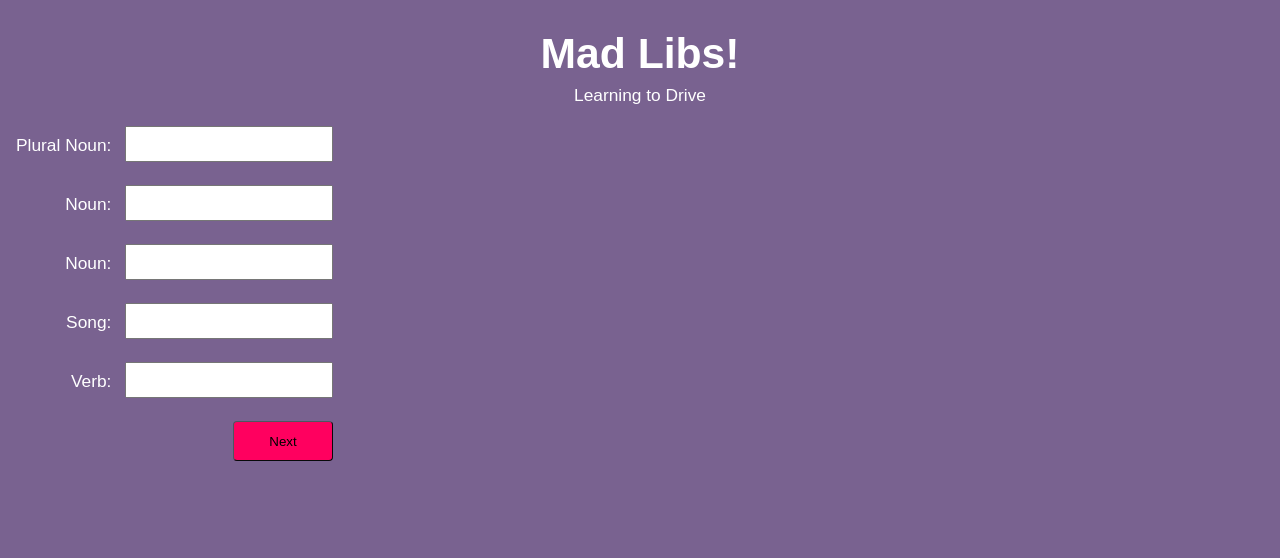
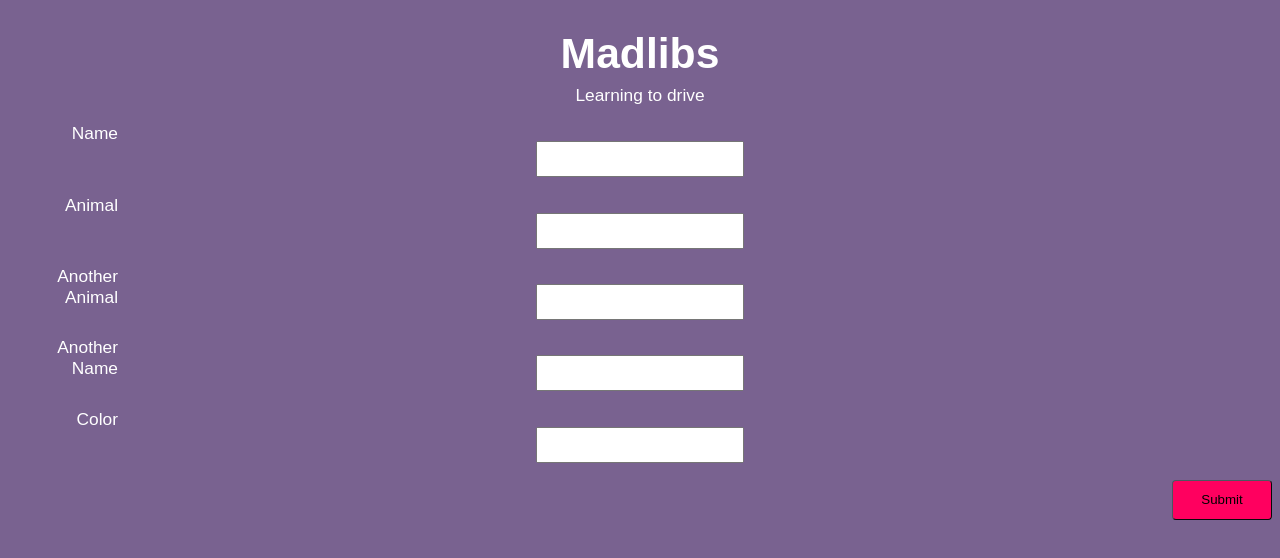
Before and after one commit to cdougherty89/whatever, a plain HTML site: page index.html in a window 1280 px wide. Drawn offline with Linux system fonts and the light colour scheme.

Commit message:
Update index.html

```diff
--- a/index.html
+++ b/index.html
@@ -1,47 +1,37 @@
 <!DOCTYPE html>
 <html>
-  <head>
-    <link rel="stylesheet" , type="text/css" href="src/styles.css" />
-    <title>Mad Libs!</title>
-  </head>
 
-  <body>
-    <h1>Mad Libs!</h1>
+<head>
+	<link rel="stylesheet" type="text/css" href="src/styles.css">
+	<title>Madlib</title>
+	<meta charset="UTF-8" />
+</head>
 
-    <p>Learning to Drive</p>
+<body>
 
-    <form class="ohello">
-      <table>
-        <tr>
-          <td><label for="pluralN"> Plural Noun: &nbsp </label></td>
-          <td style="text-align:left"><input type="text" id="pluralN" /></td>
-        </tr>
+	<h1> Madlibs </h1>
+	<p> Learning to drive </p>
+<form>
 
-        <tr>
-          <td><label for="noun1"> Noun: &nbsp </label></td>
-          <td style="text-align:left"><input type="text" id="noun1" /></td>
-        </tr>
+		<label for = "nameLabel"> Name </label>
+		<input type = "text" id = name>
+		<p></p>
+		<label for = "animalLabel"> Animal  </label>
+		<input type = "text" id = animal>
+		<p></p>
+		<label for = "animal2Label"> Another Animal  </label>
+		<input type = "text" id = animal2>
+		<p></p>
+		<label for = "name2Label"> Another Name  </label>
+		<input type = "text" id = name2>
+		<p></p>
+		<label for = "ColorLabel"> Color  </label>
+		<input type = "text" id = color>
+		<p></p>
+		<input type = "submit" id= sumbit>
+</form>
 
-        <tr>
-          <td><label for="noun2"> Noun: &nbsp </label></td>
-          <td style="text-align:left"><input type="text" id="noun2" /></td>
-        </tr>
 
-        <tr>
-          <td><label for="song"> Song: &nbsp </label></td>
-          <td style="text-align:left"><input type="text" id="song" /></td>
-        </tr>
+</body>
 
-        <tr>
-          <td><label for="verb"> Verb: &nbsp </label></td>
-          <td style="text-align:left"><input type="text" id="verb" /></td>
-        </tr>
-
-        <tr>
-          <td></td>
-          <td><input type="submit" value="Next" /></td>
-        </tr>
-      </table>
-    </form>
-  </body>
 </html>
```
